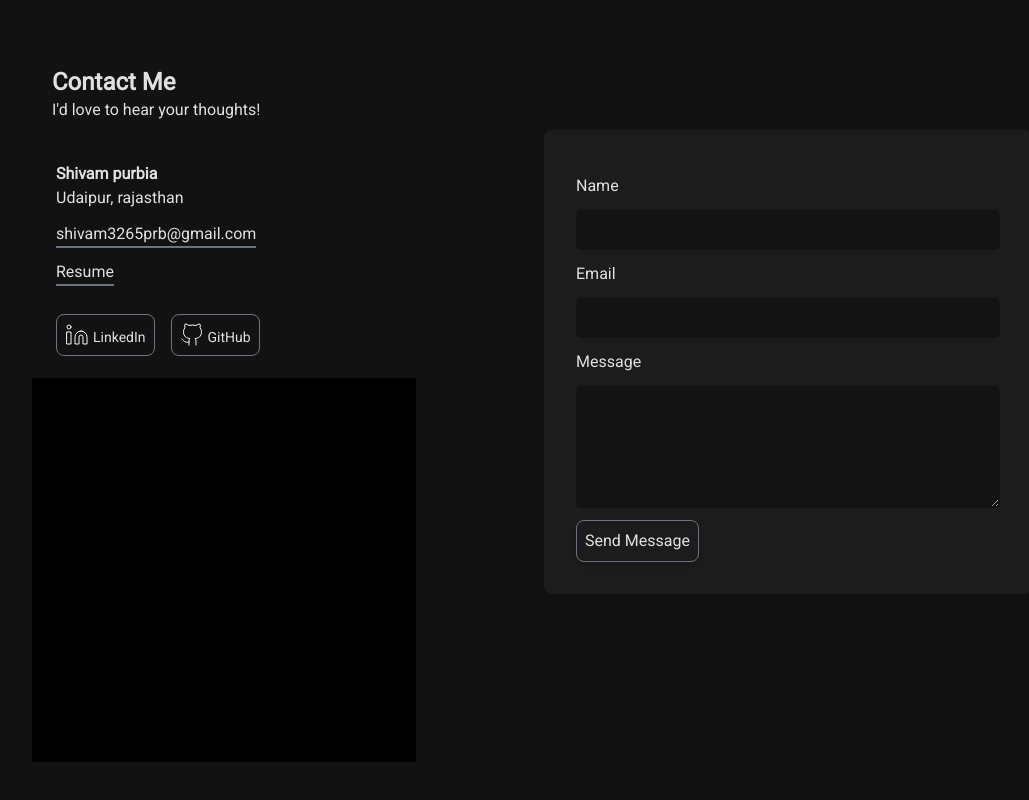
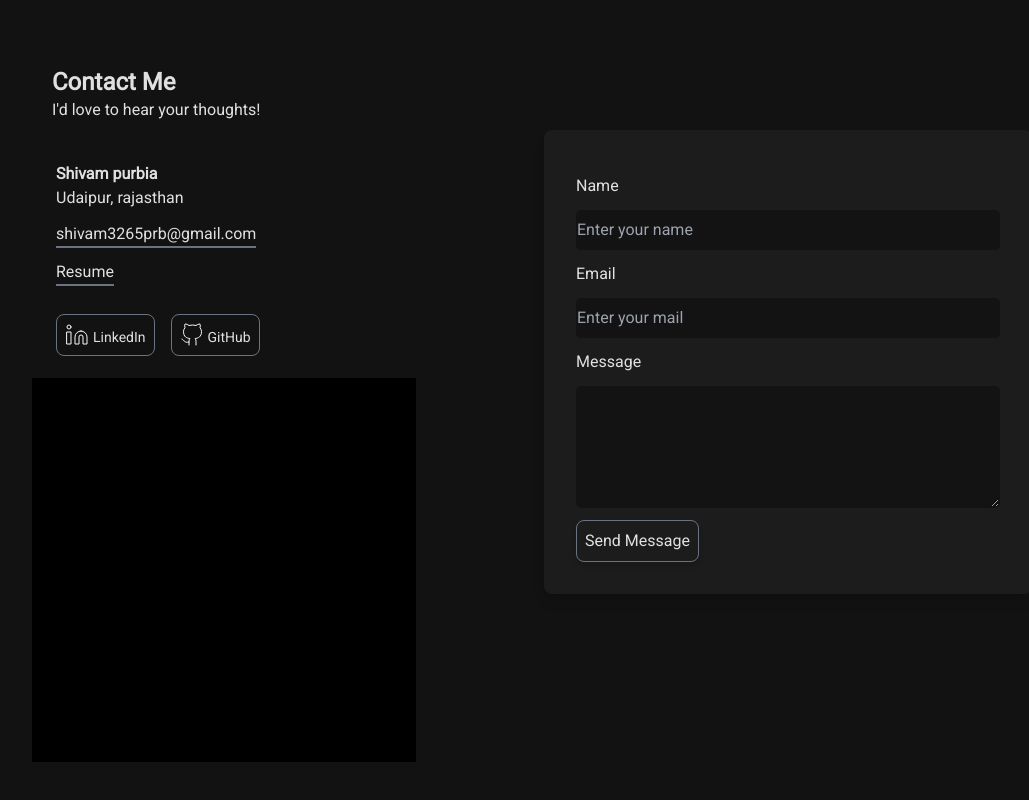
Before and after one commit to Shivampurbia/portfolio, a React (Create React App) app: page / in a window 1280 px wide. Shown: the part 3140-3940 px from the top of the page, without its empty margins (96-1125 px from the left). Built offline with nearby package versions, Linux system fonts and the light colour scheme.

Commit message:
sent icon

```diff
--- a/src/components/Contact.js
+++ b/src/components/Contact.js
@@ -1,17 +1,34 @@
-import React from 'react';
+import React,{useState} from 'react';
 import emailjs from 'emailjs-com';
+import sent from './sent.png';
 
 const Contact = () => {
+  const [name,setName] = useState("");
+  const [email, setEmail] = useState("");
+  const [message, setMessage] = useState("");
+  const [submitClicked,setSubmitClicked] = useState(false);
+
   function mailer(e){
     e.preventDefault();
-    emailjs.sendForm('service_pb6t28a','template_uz3kqid',e.target,'user_DjMFlTUloSX0TTmGpZaS9')
-    .then(res=>{
-      console.log(res);
-    }).catch(err=>{
-      console.log(err);
-    })
+    console.log(e.target.name.value)
+
+    // emailjs.sendForm('service_pb6t28a','template_uz3kqid',e.target,'user_DjMFlTUloSX0TTmGpZaS9')
+    // .then(res=>{
+    //   console.log(res);
+    // }).catch(err=>{
+    //   console.log(err);
+    // })
+    setSubmitClicked(true);
+    setTimeout(()=>{
+      setSubmitClicked(false)
+    },3000)
+    setName("");
+    setEmail("");
+    setMessage("");
+
 
   }
+
 
   return (
     <section className='my-28' id='contact'>
@@ -58,14 +75,18 @@ const Contact = () => {
             <input type='hidden' name='form-name' value='contact' />
 
             <label htmlFor='name'>Name</label>
-            <input type='text' name='name' id='name' className='gradient' required></input>
+            <input type='text' name='name' value={name} onChange={(e) => setName(e.target.value)} placeholder='Enter your name' id='name' className='gradient' required></input>
             <label htmlFor='email'>Email</label>
-            <input type='email' name='email' id='email' className='gradient' required></input>
+            <input type='email' name='email' value={email} onChange={(e) => setEmail(e.target.value)} id='email' placeholder='Enter your mail' className='gradient' required></input>
             <label htmlFor='message'>Message</label>
-            <textarea name='message' id='message' cols='25' rows='5' className='gradient' required></textarea>
-            <button type='submit' className='border border-gray-500 p-2 rounded-lg w-auto mr-auto shadow-md'>
-              Send Message
-            </button>
+            <textarea name='message' onChange={(e) => setMessage(e.target.value)} value={message} id='message' cols='25' rows='5' className='gradient' required></textarea>
+            <div style={{display:"flex"}}>
+              <button type='submit' className='border border-gray-500 p-2 rounded-lg w-auto mr-auto shadow-md'>
+                Send Message
+              </button>
+              {submitClicked && <img alt="sent" src={sent} style={{height:"40px",width:"40px"}}></img>}
+            </div>
+
           </form>
         </div>
       </div>
```
Also changed, not shown: src/components/sent.png (added), 1 other file (tests, documents, lock files or other folders).
